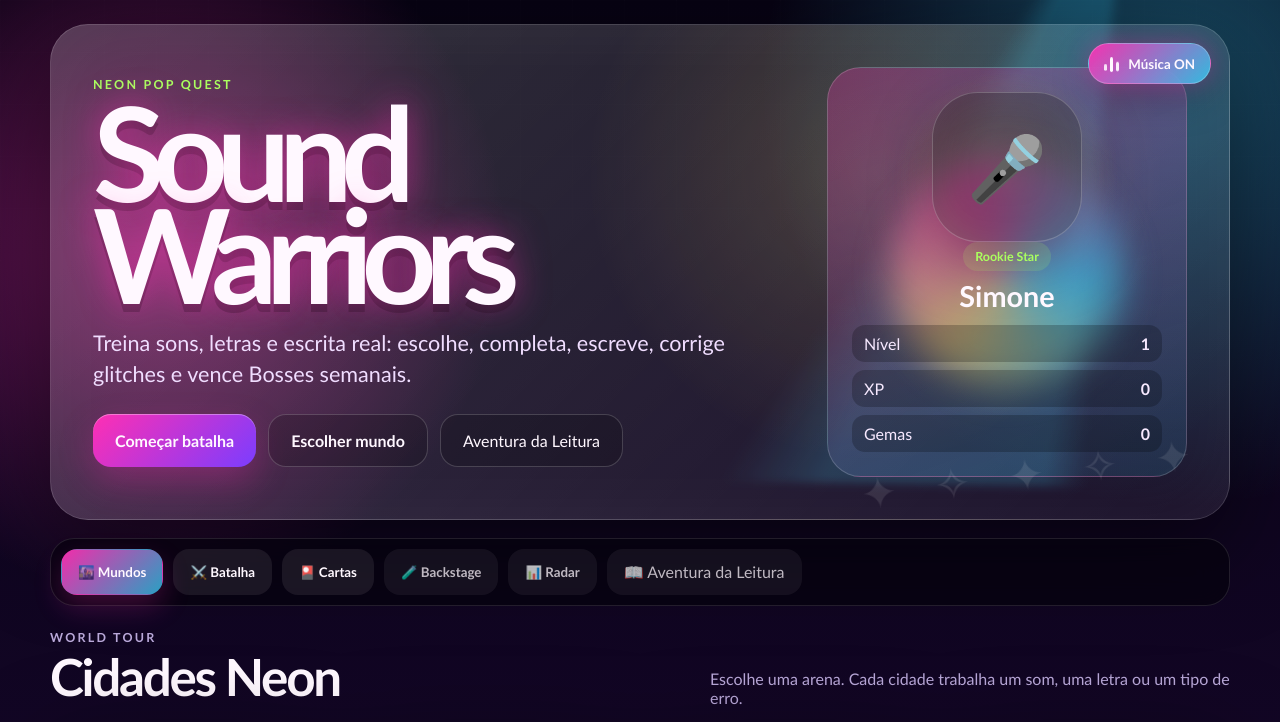
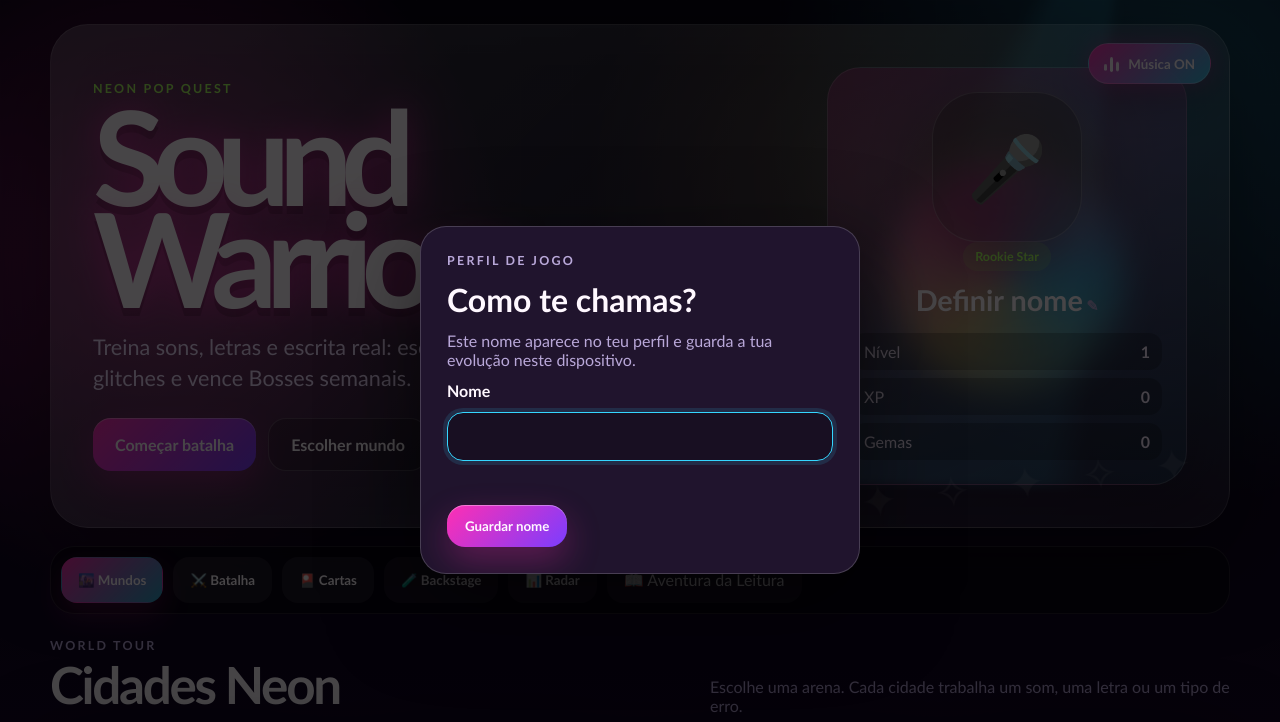
Before and after one commit to RuiBanha72/sound-warriors, a website: page index.html in a window 1280 px wide. Both pictures are taken after a click on the button "Entrar com música". Shown: the top 722 px of the page. Drawn offline with Linux system fonts and the light colour scheme.

Commit message:
Permitir editar nome do jogador

```diff
--- a/assets/css/styles.css
+++ b/assets/css/styles.css
@@ -184,6 +184,8 @@ a.ghost, a.tab {
 }
 
 .danger:hover { filter: brightness(1.15); }
+
+.player-name-button{display:block;width:100%;margin:0 0 12px;padding:3px 8px;border:1px dashed transparent;border-radius:10px;background:transparent;color:var(--ink);font:inherit;font-size:1.8rem;font-weight:950}.player-name-button:hover{border-color:var(--line);background:rgba(255,255,255,.1)}.player-name-button::after{content:" ✎";font-size:.9rem;color:var(--muted)}.player-name-dialog{width:min(440px,calc(100% - 28px));border:1px solid var(--line);border-radius:26px;padding:26px;color:var(--ink);background:#20142d;box-shadow:var(--shadow)}.player-name-dialog::backdrop{background:rgba(0,0,0,.72)}.player-name-dialog form{display:grid;gap:12px}.player-name-dialog h2{margin:0;font-size:2rem}.player-name-dialog p{color:var(--muted);margin:0}.player-name-dialog label{font-weight:900}.form-error{color:#ff8aa0!important;min-height:1.2em}
 
 .big { font-size: 1rem; padding: 16px 22px; }
 
--- a/assets/js/app.js
+++ b/assets/js/app.js
@@ -1,7 +1,7 @@
 const STORAGE_KEY = "sound-warriors-state-v3";
 
 const defaultState = {
-  playerName: "Simone",
+  playerName: "",
   xp: 0,
   coins: 0,
   completed: 0,
@@ -38,6 +38,7 @@ function hydrateState(value) {
   return {
     ...defaultState,
     ...value,
+    playerName: typeof value.playerName === "string" ? value.playerName.trim() : "",
     customErrors: Array.isArray(value.customErrors) ? value.customErrors : [],
     pairStats: value.pairStats || {},
     modeStats: value.modeStats || {},
@@ -83,10 +84,46 @@ function normalize(value) {
 }
 
 function renderHud() {
-  qs("#playerName").textContent = state.playerName;
+  qs("#playerName").textContent = state.playerName || "Definir nome";
   qs("#xp").textContent = state.xp;
   qs("#coins").textContent = state.coins;
   qs("#level").textContent = levelFromXp(state.xp);
+}
+
+function openPlayerNameDialog() {
+  const dialog = qs("#playerNameDialog");
+  if (!dialog || dialog.open) return;
+  qs("#playerNameInput").value = state.playerName || "";
+  qs("#playerNameError").textContent = "";
+  qs("#cancelPlayerNameBtn").hidden = !state.playerName.trim();
+  dialog.showModal();
+  qs("#playerNameInput").focus();
+}
+
+function setupPlayerName() {
+  const dialog = qs("#playerNameDialog");
+  const form = qs("#playerNameForm");
+  if (!dialog || !form) return;
+  qs("#playerName").addEventListener("click", openPlayerNameDialog);
+  qs("#cancelPlayerNameBtn").addEventListener("click", () => dialog.close());
+  form.addEventListener("submit", event => {
+    event.preventDefault();
+    const name = qs("#playerNameInput").value.trim().replace(/\s+/g, " ");
+    if (!name) {
+      qs("#playerNameError").textContent = "Escreve um nome para continuar.";
+      return;
+    }
+    state.playerName = name;
+    saveState();
+    dialog.close();
+  });
+  if (state.playerName.trim()) return;
+  const entryButtons = [qs("#enterWithMusic"), qs("#enterSilent")].filter(Boolean);
+  if (entryButtons.length) {
+    entryButtons.forEach(button => button.addEventListener("click", () => window.setTimeout(openPlayerNameDialog, 0), { once: true }));
+  } else {
+    window.setTimeout(openPlayerNameDialog, 0);
+  }
 }
 
 function switchScreen(name) {
@@ -452,7 +489,7 @@ function setupLab() {
   qs("#resetExercisesBtn").addEventListener("click", () => {
     const keepGlitches = [...state.customErrors];
     if (!window.confirm(`Queres reiniciar os exercícios? Pontos, sequências, evolução e leituras serão apagados. Os ${keepGlitches.length} Glitch(es) guardados no Backstage serão mantidos.`)) return;
-    state = { ...defaultState, customErrors: keepGlitches };
+    state = { ...defaultState, playerName: state.playerName, customErrors: keepGlitches };
     localStorage.removeItem("sound-warriors-state-v1");
     localStorage.removeItem("sound-warriors-state-v2");
     localStorage.removeItem("sound-warriors-reading-v2");
@@ -598,6 +635,7 @@ qs("#hintBtn").addEventListener("click", () => {
 });
 
 audio().init();
+setupPlayerName();
 renderHud();
 renderWorlds();
 renderModeChips();
--- a/index.html
+++ b/index.html
@@ -49,7 +49,7 @@
         <div class="idol-face">🎤</div>
         <div class="idol-info">
           <span class="rank-label">Rookie Star</span>
-          <strong id="playerName">Simone</strong>
+          <button id="playerName" class="player-name-button" type="button" aria-label="Editar nome do jogador">Definir nome</button>
           <div class="power-bars">
             <span>Nível <b id="level">1</b></span>
             <span>XP <b id="xp">0</b></span>
@@ -234,6 +234,18 @@
     </main>
   </div>
 
+  <dialog id="playerNameDialog" class="player-name-dialog" aria-labelledby="playerNameDialogTitle">
+    <form id="playerNameForm">
+      <p class="kicker">Perfil de jogo</p>
+      <h2 id="playerNameDialogTitle">Como te chamas?</h2>
+      <p>Este nome aparece no teu perfil e guarda a tua evolução neste dispositivo.</p>
+      <label for="playerNameInput">Nome</label>
+      <input id="playerNameInput" name="playerName" autocomplete="name" maxlength="30" required>
+      <p id="playerNameError" class="form-error" role="alert"></p>
+      <div class="actions"><button id="cancelPlayerNameBtn" class="ghost" type="button">Cancelar</button><button class="primary" type="submit">Guardar nome</button></div>
+    </form>
+  </dialog>
+
   <script src="data/sounds.js"></script>
   <script src="assets/js/audio-engine.js"></script>
   <script src="assets/js/app.js"></script>
```
